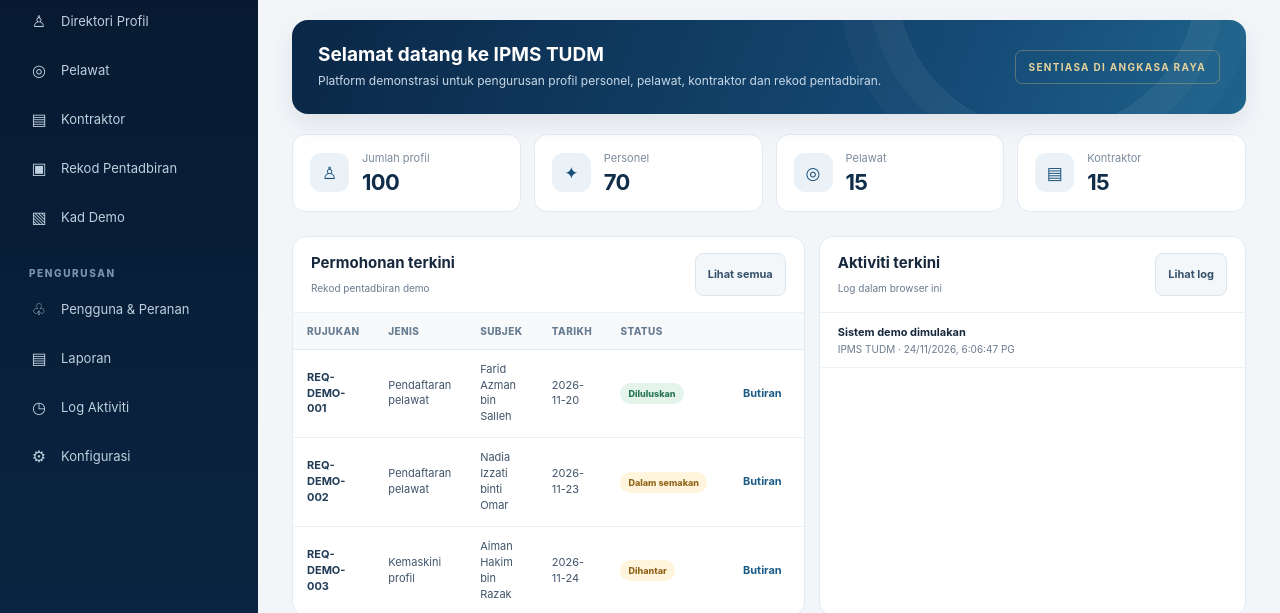
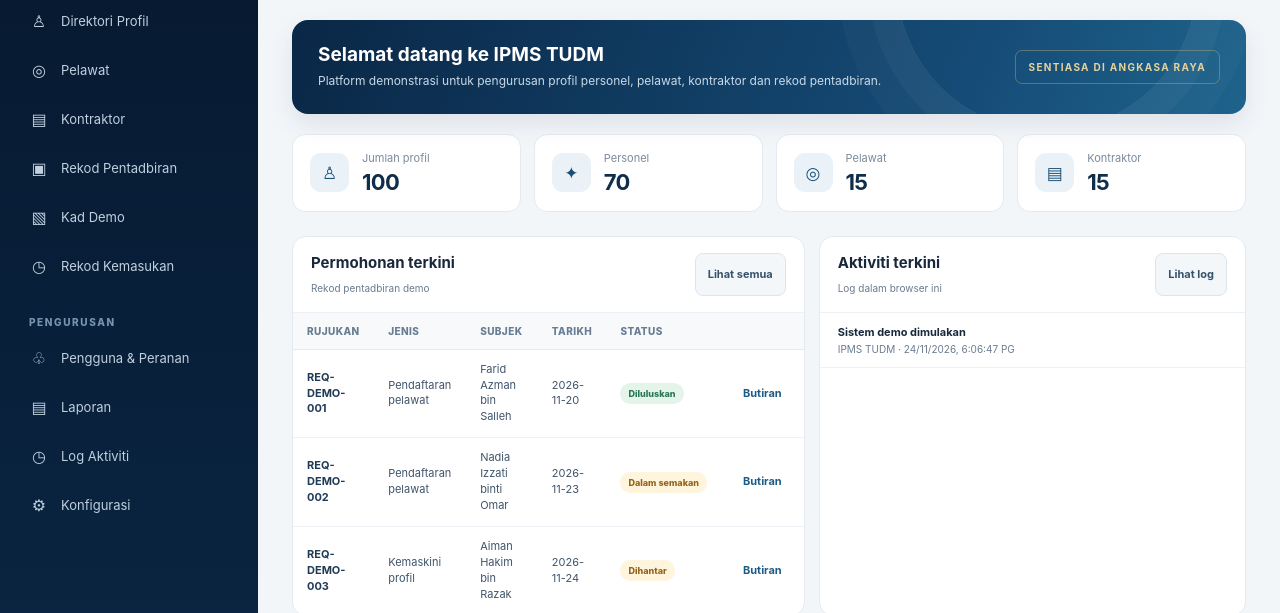
Before and after one commit to terajuciptabina-eng/ipms, a plain HTML site: page index.html in a window 1280 px wide. Shown: the part 181-794 px from the top of the page. Drawn offline with Linux system fonts and the light colour scheme.

Commit message:
Add access log navigation for Subang demo base

```diff
--- a/index.html
+++ b/index.html
@@ -157,7 +157,7 @@
 <div class="app"><aside class="sidebar">
 <div class="brand"><img class="crest" src="https://commons.wikimedia.org/wiki/Special:Redirect/file/Badge_of_the_Royal_Malaysian_Air_Force.svg" alt="Lencana TUDM"><div><div class="brand-title">IPMS TUDM</div><div class="brand-sub">IDENTITY &amp; PROFILING<br>MANAGEMENT SYSTEM</div></div></div>
 <div><div class="nav-label">MENU UTAMA</div><nav class="nav">
-<a href="#dashboard" data-page="dashboard" class="active"><span class="ico">▦</span>Ringkasan</a><a href="#profiles" data-page="profiles"><span class="ico">♙</span>Direktori Profil</a><a href="#visitors" data-page="visitors"><span class="ico">◎</span>Pelawat</a><a href="#contractors" data-page="contractors"><span class="ico">▤</span>Kontraktor</a><a href="#requests" data-page="requests"><span class="ico">▣</span>Rekod Pentadbiran</a><a href="#cards" data-page="cards"><span class="ico">▧</span>Kad Demo</a></nav></div>
+<a href="#dashboard" data-page="dashboard" class="active"><span class="ico">▦</span>Ringkasan</a><a href="#profiles" data-page="profiles"><span class="ico">♙</span>Direktori Profil</a><a href="#visitors" data-page="visitors"><span class="ico">◎</span>Pelawat</a><a href="#contractors" data-page="contractors"><span class="ico">▤</span>Kontraktor</a><a href="#requests" data-page="requests"><span class="ico">▣</span>Rekod Pentadbiran</a><a href="#cards" data-page="cards"><span class="ico">▧</span>Kad Demo</a><a href="#access" data-page="access"><span class="ico">◷</span>Rekod Kemasukan</a></nav></div>
 <div><div class="nav-label">PENGURUSAN</div><nav class="nav"><a href="#users" data-page="users"><span class="ico">♧</span>Pengguna &amp; Peranan</a><a href="#reports" data-page="reports"><span class="ico">▤</span>Laporan</a><a href="#audit" data-page="audit"><span class="ico">◷</span>Log Aktiviti</a><a href="#settings" data-page="settings"><span class="ico">⚙</span>Konfigurasi</a></nav></div>
 <div class="sidebar-note"><strong>MOD DEMONSTRASI</strong>Data rekaan sahaja. Bukan sistem rasmi TUDM. Tiada sambungan kepada sistem operasi, reader sebenar atau kawalan akses fizikal.</div></aside>
 <main class="main"><div class="topbar"><div class="crumb">IPMS / <b id="page-title">Ringkasan</b></div><div class="top-right"><span class="demo-pill">● DEMO ENVIRONMENT</span><div class="user-chip"><div class="user-avatar">AD</div><span>Administrator Demo</span></div></div></div>
```
